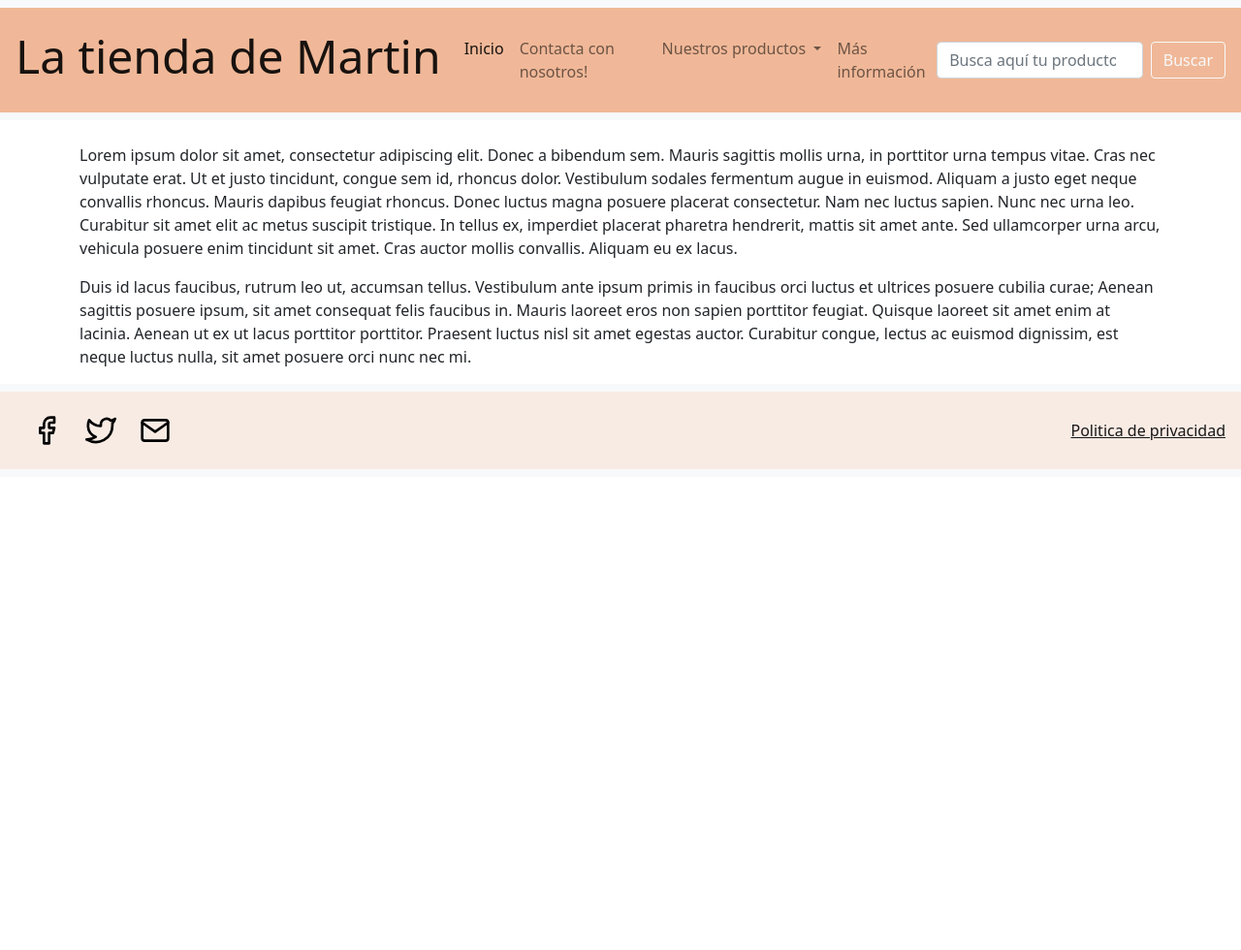
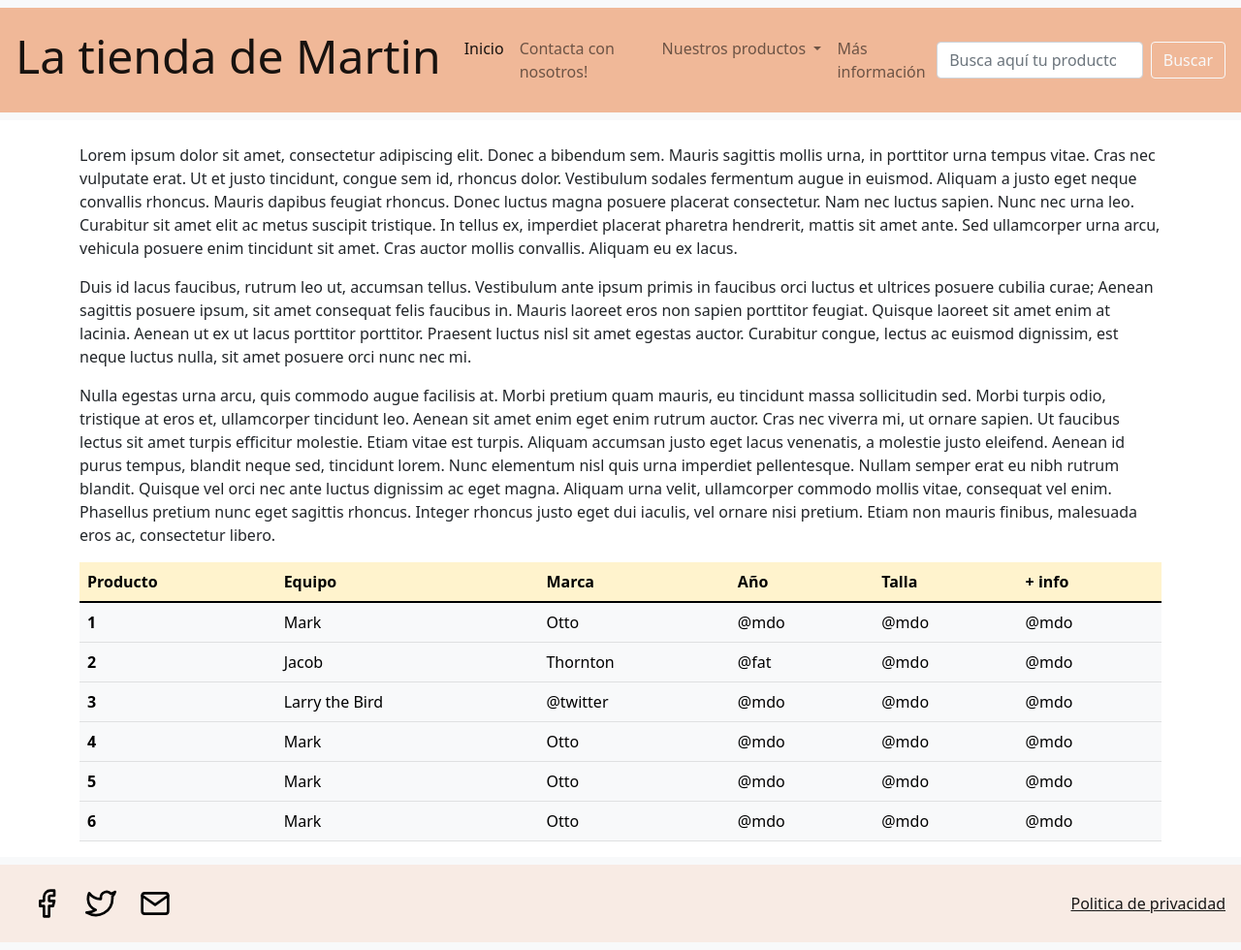
Before and after one commit to bamdab7/La_tienda_de_martin_WEB, a website: page html/info.html in a window 1280 px wide. Shown: the whole page at 97% size. Before the commit the page ends 800 px from the top, so only its background shows below. Drawn offline with nearby package versions, Linux system fonts and the light colour scheme.

Commit message:
creacion tabla, antes de modal

```diff
--- a/html/info.html
+++ b/html/info.html
@@ -66,15 +66,79 @@
                 <p>Duis id lacus faucibus, rutrum leo ut, accumsan tellus. Vestibulum ante ipsum primis in faucibus orci luctus et ultrices posuere cubilia curae; Aenean sagittis
                     posuere ipsum, sit amet consequat felis faucibus in. Mauris laoreet eros non sapien porttitor feugiat. Quisque laoreet sit amet enim at lacinia. Aenean ut ex ut
                     lacus porttitor porttitor. Praesent luctus nisl sit amet egestas auctor. Curabitur congue, lectus ac euismod dignissim, est neque luctus nulla, sit amet posuere orci nunc nec mi. </p>
+                <p>Nulla egestas urna arcu, quis commodo augue facilisis at. Morbi pretium quam mauris, eu tincidunt massa sollicitudin sed. Morbi turpis odio, tristique at eros et, ullamcorper tincidunt leo.
+                    Aenean sit amet enim eget enim rutrum auctor. Cras nec viverra mi, ut ornare sapien. Ut faucibus lectus sit amet turpis efficitur molestie. Etiam vitae est turpis. Aliquam accumsan justo eget
+                    lacus venenatis, a molestie justo eleifend. Aenean id purus tempus, blandit neque sed, tincidunt lorem. Nunc elementum nisl quis urna imperdiet pellentesque. Nullam semper erat eu nibh rutrum blandit.
+                    Quisque vel orci nec ante luctus dignissim ac eget magna. Aliquam urna velit, ullamcorper commodo mollis vitae, consequat vel enim. Phasellus pretium nunc eget sagittis rhoncus. Integer rhoncus justo eget
+                    dui iaculis, vel ornare nisi pretium. Etiam non mauris finibus, malesuada eros ac, consectetur libero.</p>
             </div>
         </div>
 
         <div class="row"> <!--TABLA-->
-                <div class="position-relative">
-                    <div class="position-absolute top-50 start-50 translate-middle">
-
-                    </div>
-                </div>
+            <div class="col-12">
+                <table class="table table-warning table-hover">
+                    <thead>
+                        <tr>
+                            <th scope="col">Producto</th>
+                            <th scope="col">Equipo</th>
+                            <th scope="col">Marca</th>
+                            <th scope="col">Año</th>
+                            <th scope="col">Talla</th>
+                            <th scope="col">+ info</th>
+                        </tr>
+                    </thead>
+                    <tbody>
+                        <tr>
+                            <th class="table-light" scope="row">1</th>
+                            <td class="table-light" >Mark</td>
+                            <td class="table-light">Otto</td>
+                            <td class="table-light">@mdo</td>
+                            <td class="table-light">@mdo</td>
+                            <td class="table-light">@mdo</td>
+                        </tr>
+                        <tr>
+                            <th class="table-light" scope="row">2</th>
+                            <td class="table-light">Jacob</td>
+                            <td class="table-light">Thornton</td>
+                            <td class="table-light">@fat</td>
+                            <td class="table-light">@mdo</td>
+                            <td class="table-light">@mdo</td>
+                        </tr>
+                        <tr>
+                            <th class="table-light" scope="row">3</th>
+                            <td class="table-light" >Larry the Bird</td>
+                            <td class="table-light" >@twitter</td>
+                            <td class="table-light">@mdo</td>
+                            <td class="table-light">@mdo</td>
+                            <td class="table-light">@mdo</td>
+                        </tr>
+                        <tr>
+                            <th class="table-light" scope="row">4</th>
+                            <td class="table-light">Mark</td>
+                            <td class="table-light">Otto</td>
+                            <td class="table-light">@mdo</td>
+                            <td class="table-light">@mdo</td>
+                            <td class="table-light">@mdo</td>
+                        </tr>
+                        <tr>
+                            <th class="table-light" scope="row">5</th>
+                            <td class="table-light">Mark</td>
+                            <td class="table-light">Otto</td>
+                            <td class="table-light">@mdo</td>
+                            <td class="table-light">@mdo</td>
+                            <td class="table-light">@mdo</td>
+                        </tr>
+                        <tr>
+                            <th class="table-light" scope="row">6</th>
+                            <td class="table-light">Mark</td>
+                            <td class="table-light">Otto</td>
+                            <td class="table-light">@mdo</td>
+                            <td class="table-light">@mdo</td>
+                            <td class="table-light">@mdo</td>
+                        </tr>
+                    </tbody>
+                </table>
+            </div>
         </div>
 
     </div> <!--contenedor-->
```
Also changed, not shown: html/balones.html (+1 -1 lines), html/retro.html (+1 -1 lines).
